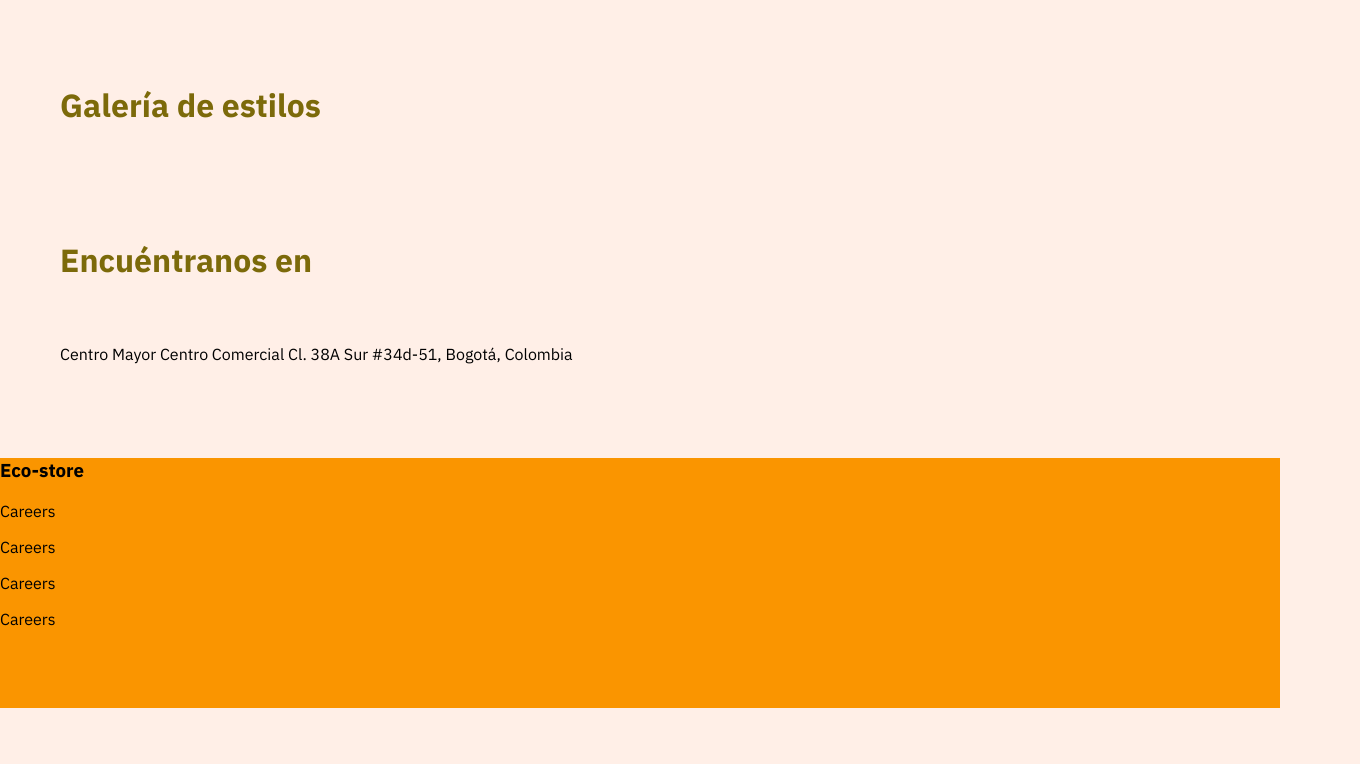
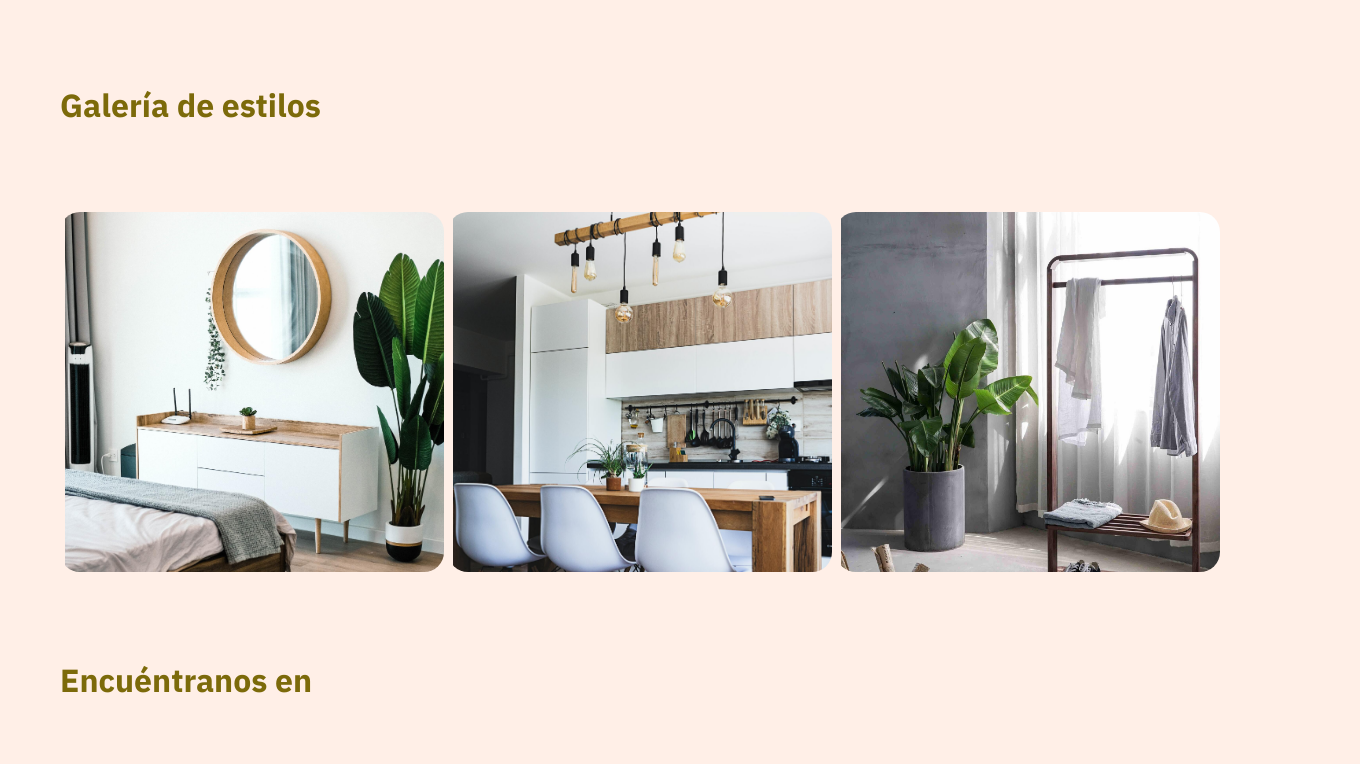
Before and after one commit to NicParra/Eco-Store-, a plain HTML site: page index.html in a window 1280 px wide. Shown: the part 3848-4612 px from the top of the page, 1360 px wide, since content can reach past the window. Before the commit the page ends 4556 px from the top, so only its background shows below. Drawn offline with Linux system fonts and the light colour scheme.

Commit message:
gallery,map and footer styles

```diff
--- a/index.html
+++ b/index.html
@@ -255,38 +255,32 @@
 
             <div class="gallery">
                 <h2>Galería de estilos</h2>
-                <div>
-                    <img src="" alt="">
-                </div>
-                <div>
-                    <img src="" alt="">
-                </div>
-                <div>
-                    <img src="" alt="">
+                <div class="gallery-images">
+                    <img src="./assets/img/gallery-1.jpg" alt="room">
+                    <img src="./assets/img/gallery-2.jpg" alt="kitchen">
+                    <img src="./assets/img/gallery-3.jpg" alt="wardrobe">
                 </div>
             </div>
 
             <div class="location">
                 <h2>Encuéntranos en</h2>
                 <div class="map">
-                    <img src="" alt="">
+                    <img src="./assets/img/map.png" alt="map">
                 </div>
-                <p>Centro Mayor Centro Comercial
-                    Cl. 38A Sur #34d-51, Bogotá, Colombia
-                </p>
+                <h3>Centro Mayor Centro Comercial</h3>
+                <p>Cl. 38A Sur #34d-51, Bogotá, Colombia</p>
             </div>
         </section>
     </main>
     <footer class="footer">
         <h3>Eco-store</h3>
         <p>Careers</p>
-        <p>Careers</p>
-        <p>Careers</p>
-        <p>Careers</p>
+        <p>Terminos y condiciones</p>
+        <p>Eco-Store Inc</p>
         <div class="social-media">
-            <img src="" alt="">
-            <img src="" alt="">
-            <img src="" alt="">
+            <img src="./assets/img/instagram-logo.png" alt="instagram">
+            <img src="./assets/img/twitter-logo.png" alt="twitter">
+            <img src="./assets/img/facebook-logo.png" alt="facebook">
         </div>
     </footer>
 </body>
--- a/scss/main.scss
+++ b/scss/main.scss
@@ -81,6 +81,10 @@ article {
         border-radius: 35px;
         color: white;
         font-size: 1em;
+        &:hover {
+            transform: scale(1.1);
+            transition-duration: 0.3s;
+        }
     }
 
     img {
@@ -182,10 +186,51 @@ section {
             }
         }
     }
+
+    .gallery {
+        h2 {
+            font-weight: bold;
+            padding-bottom: 60px;
+        }
+        .gallery-images {
+            @include flexCenter(row,space-between,center);
+            img {
+                width: 30vw;
+                height: 45vh;
+                object-fit: cover;
+                object-position: 5px 35%;
+                border-radius: 20px;
+                &:hover {
+                    transform: scale(1.1);
+                    transition-duration: 0.3s;
+                }
+            }
+        }
+    }
 }
-
+.location {
+    color: #e86424;
+    h2 {
+        padding-bottom: 60px;
+        padding-top: 60px;
+    }
+    .map {
+        @include flexCenter(row,center,center);
+        padding-bottom: 50px;
+    }
+    h3, p {
+        font-size: $paragrapgh-size;
+    }
+}
 footer {
     background-color: $quaternary-color;
     width: 100%;
-    height: 250px;
+    height: auto;
+    padding: 40px;
+    color: white;
+    .social-media {
+        @include flexCenter(row,center,center);
+        gap: 30px;
+        padding-bottom: 40px;
+    }
 }
```
Also changed, not shown: css/main.css, 1 other file.
